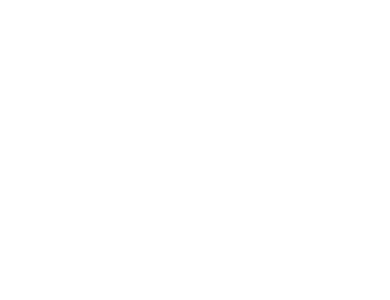
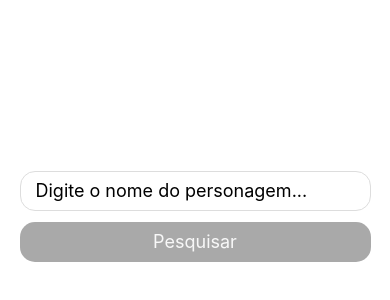
Before and after one commit to gabiSato/star-wars-wiki, a React Native app: screen / in a window 390 px wide. Shown: the part 206-506 px from the top of the page. Built offline with nearby package versions, Linux system fonts and the light colour scheme.

Commit message:
tela / campo de busca

```diff
--- a/App.js
+++ b/App.js
@@ -1,8 +1,28 @@
-import React from 'react';
-import { View, AppRegistry } from 'react-native';
+import React, { Component } from 'react';
+import {Text } from 'react-native';
 
-const App = () => (
-  <View />
-);
+import MainContainer from './src/components/MainContainer';
+import SearchBar from './src/components/SearchBar';
+import Button from './src/components/Button';
+
+class App extends Component {
+  state = { search: '' };
+
+  render() {
+    return (
+      <MainContainer>
+        <SearchBar
+          placeholder="Digite o nome do personagem..."
+          value={this.state.search}
+          onChangeText={search => this.setState({ search })}
+        />
+        <Button
+          onPress={this.onPress}
+          name={"Pesquisar"}
+        />
+      </MainContainer>
+    );
+  }
+}
 
 export default App;
--- /dev/null
+++ b/src/components/Button.js
@@ -0,0 +1,34 @@
+import React from 'react';
+import { TouchableOpacity, Text } from 'react-native';
+
+const Button = ({ onPress, name }) => {
+    const { button, text } = styles;
+
+    return (
+        <TouchableOpacity
+            onPress={onPress}
+            style={button}
+        >
+            <Text style={text}>{name}</Text>
+        </TouchableOpacity>
+    );
+}
+
+
+const styles = {
+    button: {
+        height: 40,
+        width: '90%',
+        marginTop: 11,
+        borderRadius: 15,
+        backgroundColor: '#A9A9A9',
+        justifyContent: 'center',
+        alignItems: 'center'
+    },
+    text: {
+        fontSize: 18,
+        color: '#F8F8F8'
+    }
+};
+
+export default Button;
--- /dev/null
+++ b/src/components/MainContainer.js
@@ -0,0 +1,18 @@
+import React from 'react';
+import { View } from 'react-native';
+
+const MainContainer = (props) => (
+    <View style={styles.container}>
+        { props.children }
+    </View>
+);
+
+const styles = {
+    container: {
+        flex: 1,
+        justifyContent: 'center',
+        alignItems: 'center'
+    }
+};
+
+export default MainContainer;
--- /dev/null
+++ b/src/components/SearchBar.js
@@ -0,0 +1,35 @@
+import React from 'react';
+import { View, TextInput } from 'react-native';
+
+const SearchBar = ({ value, onChangeText, placeholder }) => {
+    const { view, input } = styles;
+
+    return(
+        <View style={view}>
+            <TextInput
+                placeholder={placeholder}
+                value={value}
+                onChangeText={onChangeText}
+                style={input}
+            />
+        </View>
+    );
+};
+
+const styles = {
+    view: {
+        height: 40,
+        width: '90%',
+        borderWidth: 1,
+        borderRadius: 15,
+        borderColor: '#ddd',
+    },
+    input: {
+        flex: 1,
+        paddingRight: 15,
+        paddingLeft: 15,
+        fontSize: 18
+    }
+};
+
+export default SearchBar;
```
